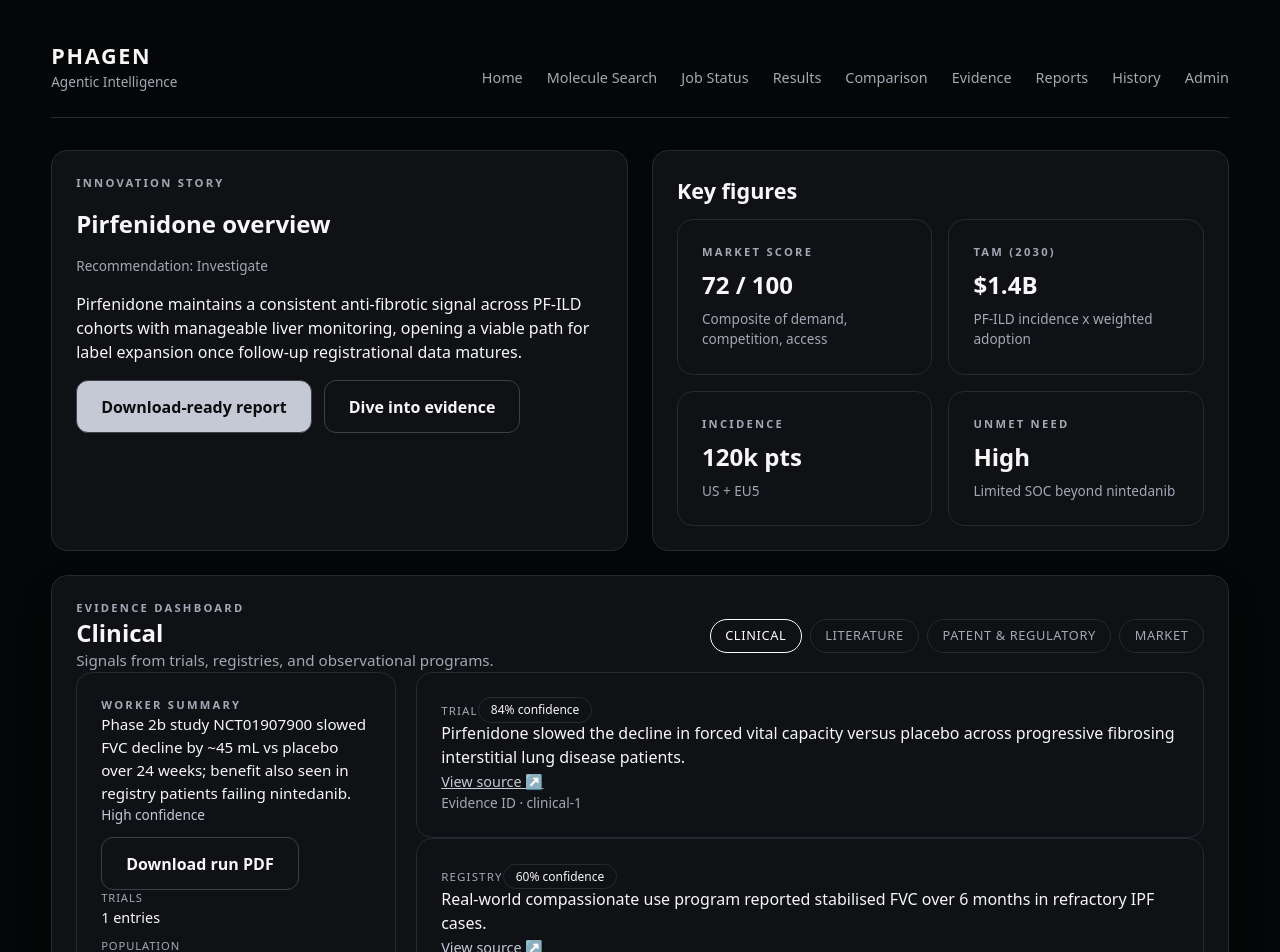
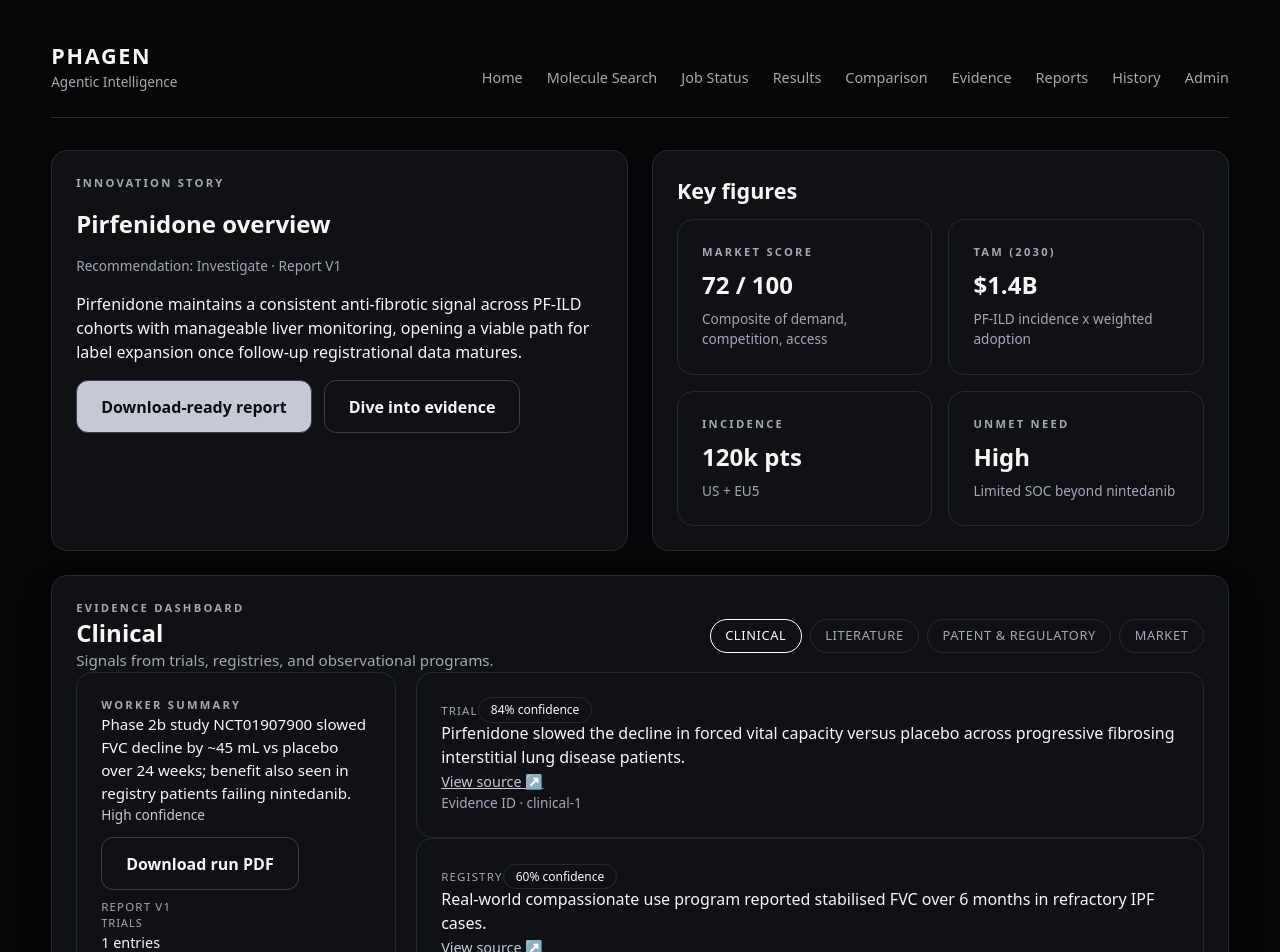
Before and after one commit to spiicez21/PhaGen-Agent, a Next.js app in the folder frontend/: page /results in a window 1280 px wide. Shown: the top 952 px of the page. Built offline with nearby package versions, Linux system fonts and the light colour scheme.

Commit message:
feat: Add report versioning to comparison and results components for enhanced traceability

```diff
--- a/frontend/app/comparison/page.tsx
+++ b/frontend/app/comparison/page.tsx
@@ -32,12 +32,14 @@ export default function ComparisonPage() {
     const payloadWithMeta = job.payload as MasterPayloadWithMeta;
     const { molecule: moleculeLabel, ...rest } = payloadWithMeta;
     const normalizedPayload = rest as MasterPayload;
+    const reportVersion = job.report_version ?? payloadWithMeta.report_version;
 
     return {
       jobId: job.job_id,
       molecule: moleculeLabel ?? `Job ${job.job_id}`,
       lastUpdated: formatDate(job.updated_at),
-      payload: normalizedPayload
+      payload: normalizedPayload,
+      reportVersion
     };
   };
 
--- a/frontend/app/components/ComparisonGrid.tsx
+++ b/frontend/app/components/ComparisonGrid.tsx
@@ -36,6 +36,11 @@ export function ComparisonGrid({ slots }: ComparisonGridProps) {
             </div>
             <div className="flex flex-col items-end gap-2 text-right">
               <span className="chip">{slot.payload.recommendation}</span>
+              {(slot.reportVersion ?? slot.payload.report_version) && (
+                <span className="badge">
+                  Report V{slot.reportVersion ?? slot.payload.report_version}
+                </span>
+              )}
               <span className="subtle-text">Job ID · {slot.jobId}</span>
               {slot.payload.validation && (
                 <span
--- a/frontend/app/components/EvidenceTabs.tsx
+++ b/frontend/app/components/EvidenceTabs.tsx
@@ -29,6 +29,7 @@ const PANEL_META: Record<WorkerKind, { label: string; description: string; empty
 interface EvidenceTabsProps {
   workers?: Record<string, WorkerResultPayload>;
   reportJobId?: string;
+  reportVersion?: number;
 }
 
 const formatMetadataValue = (value: string): string => {
@@ -56,7 +57,7 @@ const confidenceLabel = (band?: WorkerResultPayload["confidence_band"], score?:
   return "Signal needs validation";
 };
 
-export const EvidenceTabs = ({ workers = {}, reportJobId }: EvidenceTabsProps) => {
+export const EvidenceTabs = ({ workers = {}, reportJobId, reportVersion }: EvidenceTabsProps) => {
   const workerKeys = useMemo(() => (Object.keys(PANEL_META) as WorkerKind[]), []);
   const available = useMemo(
     () => workerKeys.filter((key) => Boolean(workers[key])),
@@ -70,6 +71,7 @@ export const EvidenceTabs = ({ workers = {}, reportJobId }: EvidenceTabsProps) =
   const meta = PANEL_META[resolvedActive];
   const worker = workers[resolvedActive];
   const reportHref = reportJobId ? `/api/jobs/${reportJobId}/report.pdf` : undefined;
+  const versionLabel = typeof reportVersion === "number" ? `Report V${reportVersion}` : undefined;
 
   return (
     <section className="panel" aria-labelledby="evidence-heading">
@@ -107,8 +109,9 @@ export const EvidenceTabs = ({ workers = {}, reportJobId }: EvidenceTabsProps) =
             <p className="summary-card__confidence">
               {confidenceLabel(worker.confidence_band, worker.confidence)}
             </p>
+            {(reportHref || versionLabel) && (
+              <div className="flex flex-wrap gap-2 mt-3 items-center">
                 {reportHref && (
-              <div className="flex flex-wrap gap-2 mt-3">
                   <a
                     className="btn-secondary"
                     href={reportHref}
@@ -117,6 +120,8 @@ export const EvidenceTabs = ({ workers = {}, reportJobId }: EvidenceTabsProps) =
                   >
                     Download run PDF
                   </a>
+                )}
+                {versionLabel && <span className="badge">{versionLabel}</span>}
               </div>
             )}
             {Object.keys(worker.metadata ?? {}).length > 0 && (
--- a/frontend/app/results/page.tsx
+++ b/frontend/app/results/page.tsx
@@ -5,6 +5,7 @@ import { DEMO_JOB, MARKET_METRICS, SAMPLE_PAYLOAD } from "../sample-data";
 export default function ResultsPage() {
   const workers = SAMPLE_PAYLOAD.workers;
   const validation = SAMPLE_PAYLOAD.validation;
+  const reportVersion = SAMPLE_PAYLOAD.report_version ?? 1;
 
   return (
     <div className="section-stack">
@@ -12,7 +13,9 @@ export default function ResultsPage() {
         <div className="section-card space-y-4">
           <p className="eyebrow">Innovation story</p>
           <h1 className="text-2xl font-semibold">Pirfenidone overview</h1>
-          <p className="subtle-text">Recommendation: {SAMPLE_PAYLOAD.recommendation}</p>
+          <p className="subtle-text">
+            Recommendation: {SAMPLE_PAYLOAD.recommendation} · Report V{reportVersion}
+          </p>
           <p>{SAMPLE_PAYLOAD.innovation_story}</p>
           <div className="flex gap-3">
             <Link className="btn-primary" href="/reports">
@@ -37,7 +40,7 @@ export default function ResultsPage() {
         </div>
       </section>
 
-      <EvidenceTabs workers={workers} reportJobId={DEMO_JOB.id} />
+      <EvidenceTabs workers={workers} reportJobId={DEMO_JOB.id} reportVersion={reportVersion} />
 
       {validation && (
         <section className="section-card space-y-4">
--- a/frontend/app/sample-data.ts
+++ b/frontend/app/sample-data.ts
@@ -21,6 +21,7 @@ export const SAMPLE_PAYLOAD: MasterPayload = {
     "Pirfenidone maintains a consistent anti-fibrotic signal across PF-ILD cohorts with manageable liver monitoring, opening a viable path for label expansion once follow-up registrational data matures.",
   recommendation: "Investigate",
   market_score: 72,
+  report_version: 1,
   workers: {
     clinical: {
       summary:
@@ -136,6 +137,7 @@ export const METFORMIN_PAYLOAD: MasterPayload = {
     "Metformin shows emerging anti-fibrotic and anti-inflammatory activity in NASH and SSc cohorts, but controlled data remains limited outside metabolic endpoints.",
   recommendation: "Monitor",
   market_score: 61,
+  report_version: 2,
   workers: {
     clinical: {
       summary:
@@ -368,13 +370,15 @@ export const COMPARISON_SLOTS: ComparisonSlot[] = [
     jobId: DEMO_JOB.id,
     molecule: "Pirfenidone",
     lastUpdated: "Dec 03, 2025",
-    payload: SAMPLE_PAYLOAD
+    payload: SAMPLE_PAYLOAD,
+    reportVersion: SAMPLE_PAYLOAD.report_version
   },
   {
     jobId: "JOB-4810",
     molecule: "Metformin",
     lastUpdated: "Nov 30, 2025",
-    payload: METFORMIN_PAYLOAD
+    payload: METFORMIN_PAYLOAD,
+    reportVersion: METFORMIN_PAYLOAD.report_version
   }
 ];
 
--- a/frontend/app/types.ts
+++ b/frontend/app/types.ts
@@ -140,6 +140,7 @@ export interface ComparisonSlot {
   molecule: string;
   lastUpdated: string;
   payload: MasterPayload;
+  reportVersion?: number;
 }
 
 export interface JobApiResponse {
```
Lines whose indentation alone changed are shown as unchanged.
